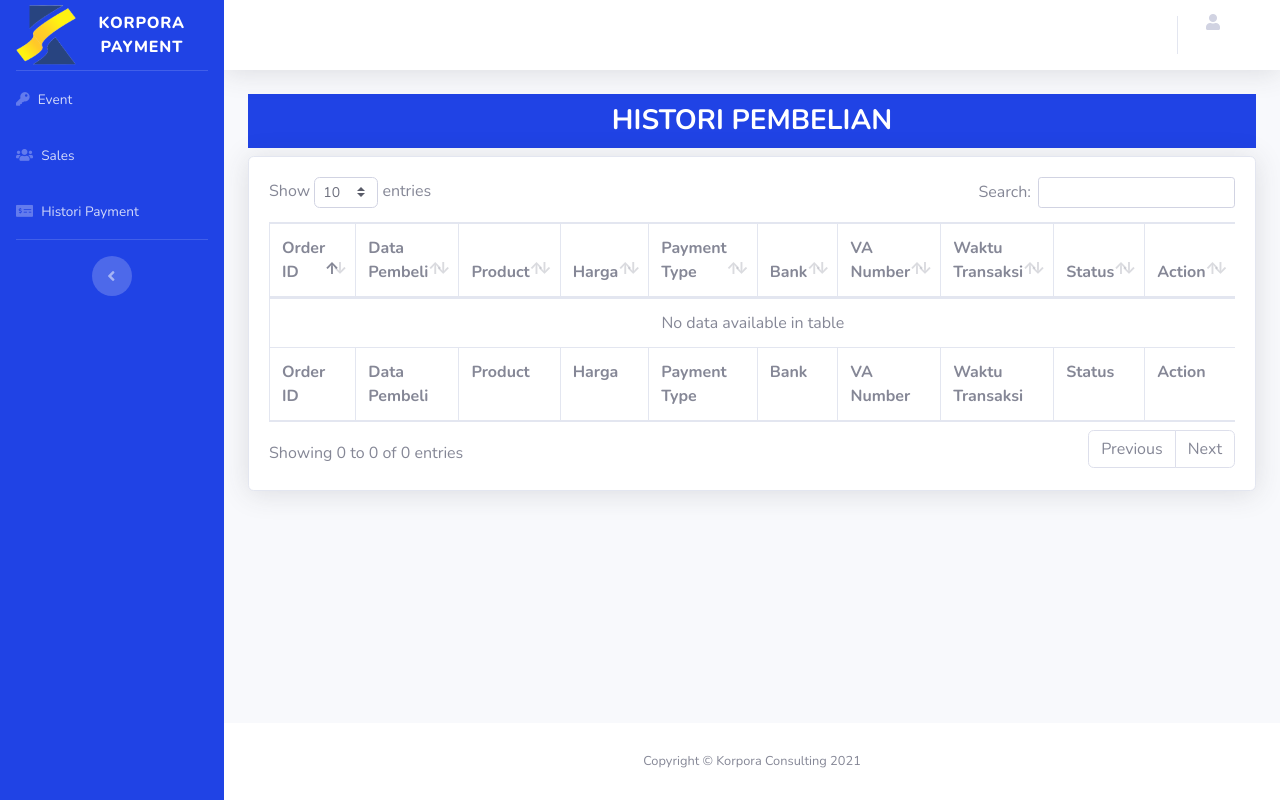
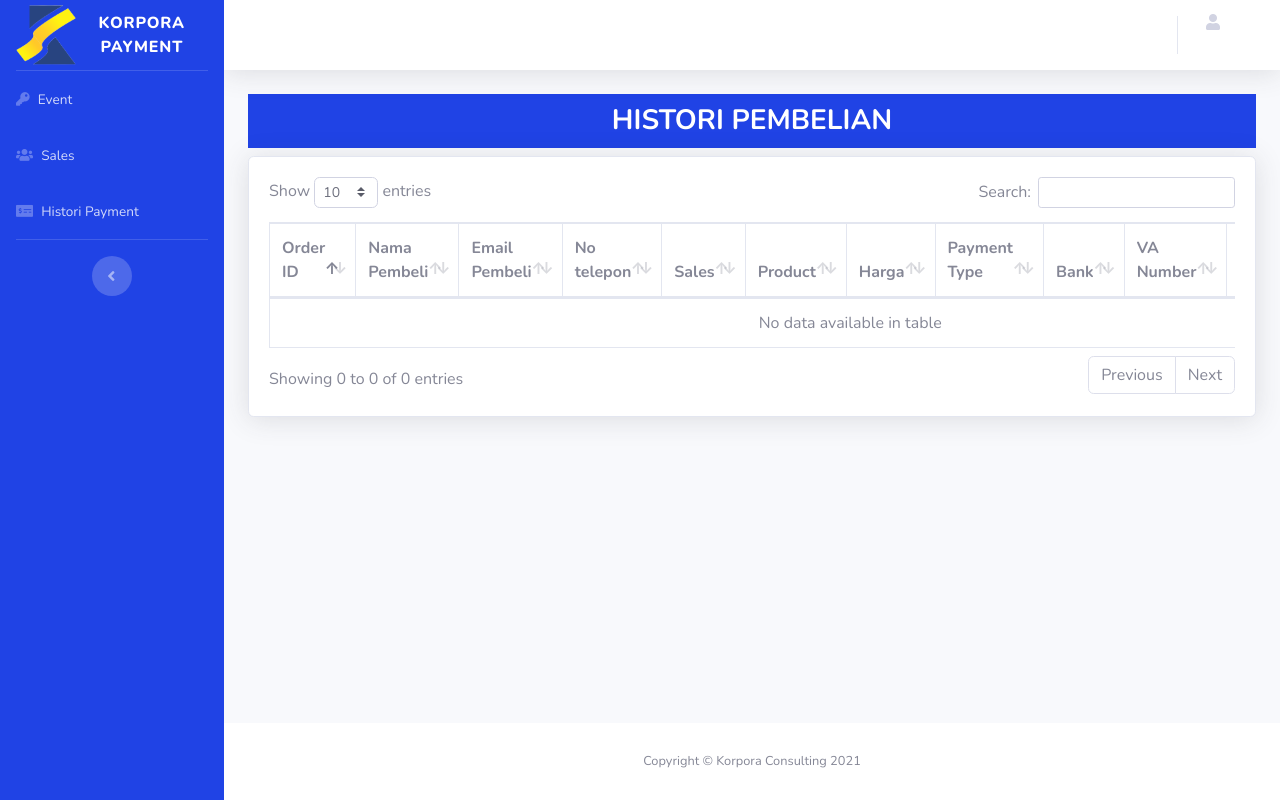
Before and after one commit to muchtaragung/payment, a CodeIgniter app: page /database/index.php/payment_histori/index in a window 1280 px wide. Run offline with CodeIgniter, Linux system fonts and the light colour scheme; data that the repository does not hold is empty; some libraries are stand-ins or nearby versions.

Commit message:
fix histori payment

```diff
--- a/application/controllers/Notification.php
+++ b/application/controllers/Notification.php
@@ -27,6 +27,7 @@ class Notification extends CI_Controller
 		$this->load->library('veritrans');
 		$this->veritrans->config($params);
 		$this->load->helper('url');
+		$this->load->model('m_histori_penjualan', 'histori');
 	}
 
 	public function index()
@@ -40,7 +41,8 @@ class Notification extends CI_Controller
 			'status_code' => $result['status_code']
 		];
 		if ($result['status_code'] == 200) {
-			$this->db->update('histori_pesanan', $data, array('order_id' => $order_id));
+			$this->histori->update_status($order_id, $data);
+			// $this->db->update('histori_pesanan', $data, array('order_id' => $order_id));
 		}
 
 		// if ($result) {
--- a/application/controllers/Payment_histori.php
+++ b/application/controllers/Payment_histori.php
@@ -6,14 +6,14 @@ class Payment_histori extends CI_Controller
     public function __construct()
     {
         parent::__construct();
+        $this->load->model('m_histori_penjualan', 'histori');
     }
 
 
     public function index()
     {
         $data['title'] = "Payment Histori";
-        $data['user'] = $this->db->get_where('user', ['email' => $this->session->userdata('email')])->row_array();
-        $data['histori_pembelian'] = $this->m_histori_penjualan->data_transaksi()->result_array();
+        $data['histori_pembelian'] = $this->histori->data_transaksi()->result_array();
         $this->load->view('template/header', $data);
         $this->load->view('template/sidebar', $data);
         $this->load->view('template/topbar', $data);
--- a/application/models/M_histori_penjualan.php
+++ b/application/models/M_histori_penjualan.php
@@ -8,8 +8,9 @@ class M_histori_penjualan extends CI_Model
     {
         $this->db->select("*");
         $this->db->from('histori_pesanan');
-        $this->db->join('event_product', 'event_product.id_events = histori_pesanan.id_events', 'inner');
-        $this->db->order_by('id_pesanan', 'DESC');
+        $this->db->join('event_product', 'event_product.id_events = histori_pesanan.id_events');
+        $this->db->join('user', 'user.id_user = event_product.id_user');
+        $this->db->order_by('histori_pesanan.id_pesanan', 'DESC');
         return $this->db->get();
     }
 
@@ -22,4 +23,8 @@ class M_histori_penjualan extends CI_Model
         $this->db->where('event_product.slug_event', $slug);
         return $this->db->get();
     }
+    public function update_status($id_order, $data)
+    {
+        $this->db->update('histori_pesanan', $data, array('order_id' => $id_order));
+    }
 }
--- a/application/views/admin/histori_penjualan/index.php
+++ b/application/views/admin/histori_penjualan/index.php
@@ -5,11 +5,14 @@
 <div class="card shadow mb-4">
     <div class="card-body">
         <div class="table-responsive">
-            <table class="table table-bordered" id="dataTable" width="100%" cellspacing="0">
+            <table class="table table-bordered" id="dataTable" cellspacing="0">
                 <thead>
                     <tr>
                         <th>Order ID</th>
-                        <th>Data Pembeli</th>
+                        <th>Nama Pembeli</th>
+                        <th>Email Pembeli</th>
+                        <th>No telepon</th>
+                        <th>Sales</th>
                         <th>Product</th>
                         <th>Harga</th>
                         <th>Payment Type</th>
@@ -17,50 +20,27 @@
                         <th>VA Number</th>
                         <th>Waktu Transaksi</th>
                         <th>Status</th>
-                        <th>Action</th>
                     </tr>
                 </thead>
-                <tfoot>
-                    <tr>
-                        <th>Order ID</th>
-                        <th>Data Pembeli</th>
-                        <th>Product</th>
-                        <th>Harga</th>
-                        <th>Payment Type</th>
-                        <th>Bank</th>
-                        <th>VA Number</th>
-                        <th>Waktu Transaksi</th>
-                        <th>Status</th>
-                        <th>Action</th>
-                    </tr>
-                </tfoot>
                 <tbody>
                     <?php foreach ($histori_pembelian as $data) : ?>
                         <tr>
                             <td><?= $data['order_id']; ?></td>
-                            <td><?= $data['nama_customer']; ?></td>
+                            <td><b><?= $data['nama_customer']; ?></b> </td>
+                            <td><?= $data['email_customer']; ?></td>
+                            <td><?= $data['no_telp']; ?></td>
+                            <td><?= $data['name']; ?></td>
                             <td><?= $data['nama_events']; ?></td>
-                            <td><?= $data['price']; ?></td>
-                            <td><?= $data['payment_type']; ?></td>
-                            <td><?= $data['bank']; ?></td>
-                            <td><?= $data['va_number']; ?></td>
-                            <td><?= $data['transaction_time']; ?></td>
+                            <td>Rp.<?= number_format($data['price'], 0, ",", "."); ?></td>
+                            <td><?= ucfirst(str_replace("_", " ", $data['payment_type'])); ?></td>
+                            <td><b><?= strtoupper($data['bank']); ?></b></td>
+                            <td><b><?= $data['va_number']; ?></b></td>
+                            <td><?= date('d-m-Y H:i:s', strtotime($data['transaction_time'])); ?></td>
                             <td>
                                 <?php if ($data['status_code'] == 201) : ?>
-                                    Pending
+                                    <p class="badge badge-warning">Pending</p>
                                 <?php elseif ($data['status_code'] == 200) : ?>
-                                    Success
-                                <?php endif; ?>
-                            </td>
-                            <td>
-                                <?php if ($data['status_code'] == 201) : ?>
-                                    <form method="POST" action="<?= base_url('payment_histori/status_success'); ?>">
-                                        <input type="text" hidden name="id_pesanan" value="<?= $data['id_pesanan'] ?>">
-                                        <input type="text" hidden name="status_success" value="200">
-                                        <button type="submit" class="badge badge-primary">Buy Success</button>
-                                    </form>
-                                <?php elseif ($data['status_code'] == 200) : ?>
-                                    <p class="badge badge-success">Verified <i class="far fa-check-circle"></i></p>
+                                    <p class="badge badge-success">Success <i class="far fa-check-circle"></i></p>
                                 <?php endif; ?>
                             </td>
                         </tr>
--- a/application/views/admin/payment_link.php
+++ b/application/views/admin/payment_link.php
@@ -16,6 +16,8 @@
                 <tr>
                     <th>No</th>
                     <th>Nama Event</th>
+                    <th>Harga</th>
+                    <th>Tanggal</th>
                     <th>Nama Sales</th>
                     <th>Action</th>
                 </tr>
@@ -26,7 +28,9 @@
                 foreach ($data_event as $data) { ?>
                     <tr>
                         <td><?= $no++ ?></td>
-                        <td><?= $data->nama_events ?></td>
+                        <td><b><?= $data->nama_events ?></b></td>
+                        <td>Rp.<?= number_format($data->price, 0, ",", "."); ?></td>
+                        <td><?= date('d-m-Y', strtotime($data->date_events)); ?></td>
                         <td><?= $data->name ?></td>
                         <td>
                             <a class="btn btn-md btn-info" href="<?= base_url(); ?>admin_controller/form_editevent/<?= $data->id_events; ?>">Edit</a>
--- a/application/views/layouts/head.php
+++ b/application/views/layouts/head.php
@@ -1,5 +1,9 @@
 <meta charset="utf-8">
 <meta http-equiv="X-UA-Compatible" content="IE=edge">
+<link rel="apple-touch-icon" sizes="180x180" href="<?= base_url() ?>asset/favicon/apple-touch-icon.png">
+<link rel="icon" type="image/png" sizes="32x32" href="<?= base_url() ?>asset/favicon/favicon-32x32.png">
+<link rel="icon" type="image/png" sizes="16x16" href="<?= base_url() ?>asset/favicon/favicon-16x16.png">
+<link rel="manifest" href="<?= base_url() ?>asset/favicon/site.webmanifest">
 <meta name="viewport" content="width=device-width, initial-scale=1, shrink-to-fit=no">
 <meta name="description" content="">
 <meta name="author" content="">
--- a/application/views/user_view/gagal_message.php
+++ b/application/views/user_view/gagal_message.php
@@ -6,7 +6,6 @@
     <meta http-equiv="X-UA-Compatible" content="IE=edge">
     <meta name="viewport" content="width=device-width, initial-scale=1.0">
     <title>Order Gagal</title>
-    <meta name="author" content="Created by : Alex Jhosan https://github.com/ajhosan">
 
     <!-- Custom fonts for this template-->
     <link href="<?= base_url(); ?>assets/vendor/fontawesome-free/css/all.min.css" rel="stylesheet" type="text/css">
--- a/application/views/user_view/index.php
+++ b/application/views/user_view/index.php
@@ -6,7 +6,6 @@
     <meta http-equiv="X-UA-Compatible" content="IE=edge">
     <meta name="viewport" content="width=device-width, initial-scale=1.0">
     <title>Payment</title>
-    <meta name="author" content="Created by : Alex Jhosan https://github.com/ajhosan">
 
     <!-- Custom fonts for this template-->
     <link href="<?= base_url(); ?>assets/vendor/fontawesome-free/css/all.min.css" rel="stylesheet" type="text/css">
--- a/application/views/user_view/success_message.php
+++ b/application/views/user_view/success_message.php
@@ -6,7 +6,6 @@
     <meta http-equiv="X-UA-Compatible" content="IE=edge">
     <meta name="viewport" content="width=device-width, initial-scale=1.0">
     <title>Order Sukses</title>
-    <meta name="author" content="Created by : Alex Jhosan https://github.com/ajhosan">
 
     <!-- Custom fonts for this template-->
     <link href="<?= base_url(); ?>assets/vendor/fontawesome-free/css/all.min.css" rel="stylesheet" type="text/css">
```
